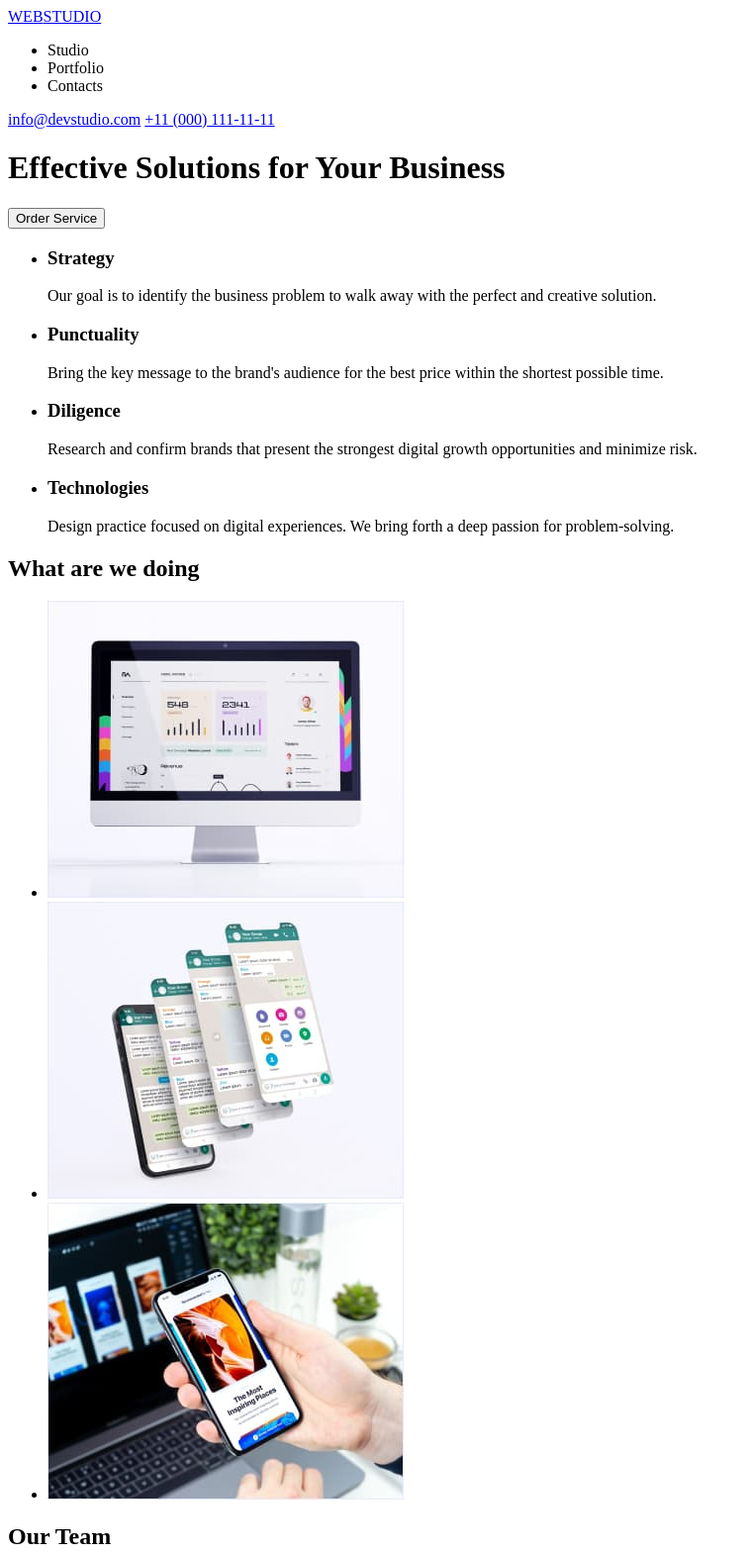
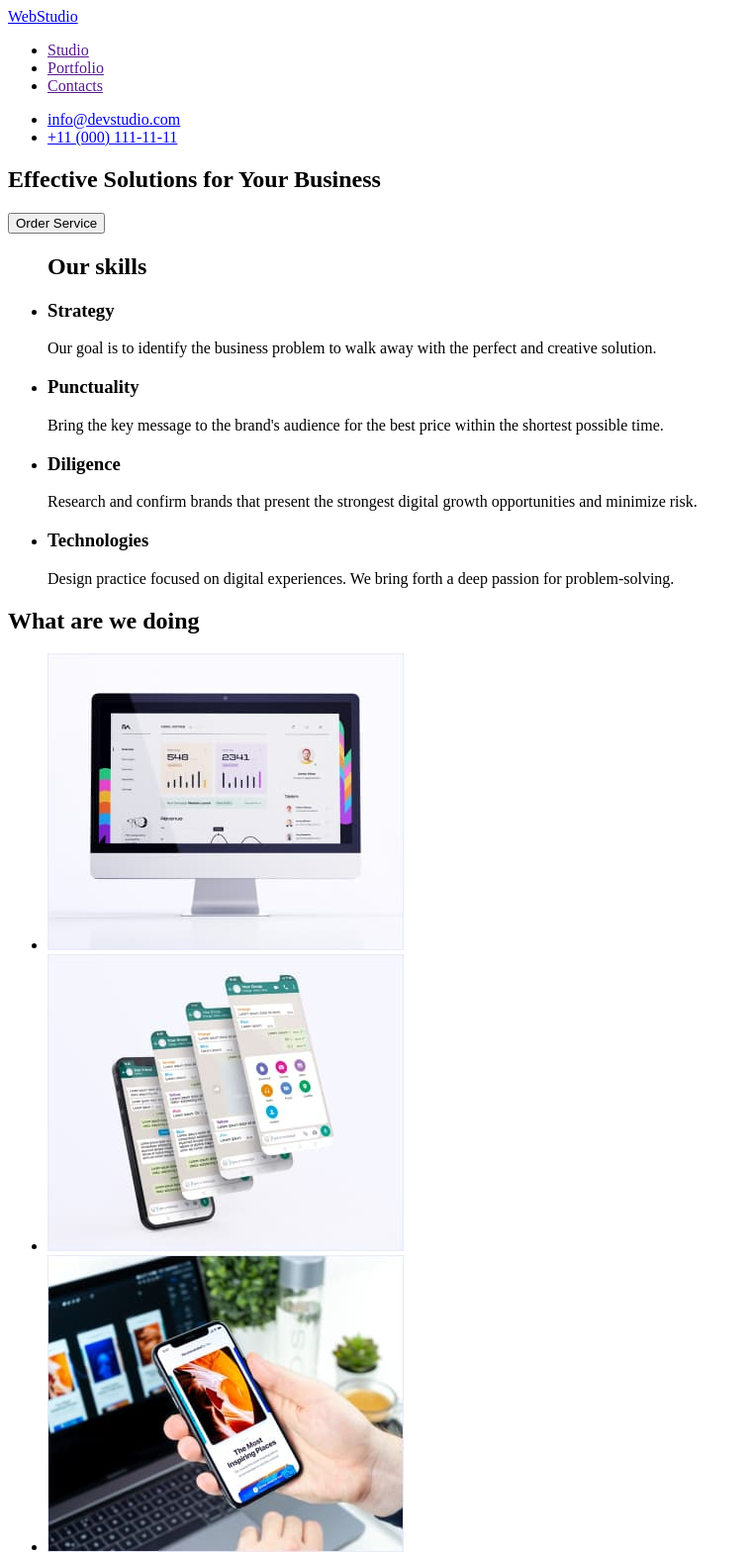
Before and after one commit to karanukvova/goit-markup-hw-01, a plain HTML site: page index.html in a window 1280 px wide. Shown: the top 1571 px of the page at 99% size, without its empty margins (0-759 px from the left). Drawn offline with Linux system fonts and the light colour scheme.

Commit message:
update after checking

```diff
--- a/index.html
+++ b/index.html
@@ -8,22 +8,27 @@
   </head>
   <body>
     <header>
-      <a href="/index.html">WEB<span>STUDIO</span></a>
       <nav>
+        <a href="./index.html">Web<span>Studio</span></a>
         <ul>
-          <li>Studio</li>
-          <li>Portfolio</li>
-          <li>Contacts</li>
+          <li><a href="">Studio</a></li>
+          <li><a href="">Portfolio</a> </li>
+          <li><a href="">Contacts</a></li>
         </ul>
       </nav>
-      <a href="mailto:info@devstudio.com">info@devstudio.com</a>
-      <a href="tel:+11 (000) 111-11-11">+11 (000) 111-11-11</a>
-      <h1>Effective Solutions for Your Business</h1>
-      <button>Order Service</button>
+      <ul>
+        <li><a href="mailto:info@devstudio.com">info@devstudio.com</a></li>
+        <li><a href="tel:+110001111111">+11 (000) 111-11-11</a></li>
+      </ul>
     </header>
     <main>
       <section>
+        <h1>Effective Solutions for Your Business</h1>
+        <button type="button">Order Service</button>
+      </section>
+      <section>
         <ul>
+          <h2>Our skills</h2>
           <li>
             <h3>Strategy</h3>
             <p>
@@ -58,21 +63,14 @@
         <h2>What are we doing</h2>
         <ul>
           <li>
-            <img src="./images/Rectangle 71.jpg" alt="Programs" width="360px" />
+            <img src="./images/Programs.jpg" alt="Programs" width="360" />
+          </li>
+          <li>
+            <img src="./images/Messendgers.jpg" alt="Messendgers" width="360"/>
           </li>
           <li>
             <img
-              src="./images/Rectangle 72.jpg"
-              alt="Messendgers"
-              width="360px"
-            />
-          </li>
-          <li>
-            <img
-              src="./images/Rectangle 73.jpg"
-              alt="Aplications"
-              width="360px"
-            />
+              src="./images/Aplications.jpg" alt="Aplications" width="360"/>
           </li>
         </ul>
       </section>
@@ -80,22 +78,22 @@
         <h2>Our Team</h2>
         <ul>
           <li>
-            <img src="./images/img.jpg" alt="Mark's photo" width="260px" />
+            <img src="./images/img.jpg" alt="Mark's photo" width="260" />
             <h3>Mark Guerrero</h3>
             <p>Product Designer</p>
           </li>
           <li>
-            <img src="./images/img_2.jpg" alt="Tom's photo" width="260px" />
+            <img src="./images/img_2.jpg" alt="Tom's photo" width="260" />
             <h3>Tom Ford</h3>
             <p>Frontend Developer</p>
           </li>
           <li>
-            <img src="./images/img_3.jpg" alt="Camila's photo" width="260px" />
+            <img src="./images/img_3.jpg" alt="Camila's photo" width="260" />
             <h3>Camila Garcia</h3>
             <p>Marketing</p>
           </li>
           <li>
-            <img src="./images/img_4.jpg" alt="Daniel's photo" width="260px" />
+            <img src="./images/img_4.jpg" alt="Daniel's photo" width="260" />
             <h3>Daniel Wilson</h3>
             <p>UI Designer</p>
           </li>
@@ -103,7 +101,7 @@
       </section>
     </main>
     <footer>
-      <a href="/index.html">WEB<span>STUDIO</span></a>
+      <a href="/index.html">Web<span>Studio</span></a>
       <p>
         Increase the flow of customers and sales for your business with digital
         marketing & growth solutions.
```
Also changed, not shown: images/Aplications.jpg (renamed from images/Rectangle 73.jpg), images/Messendgers.jpg (renamed from images/Rectangle 72.jpg), images/Programs.jpg (renamed from images/Rectangle 71.jpg).
